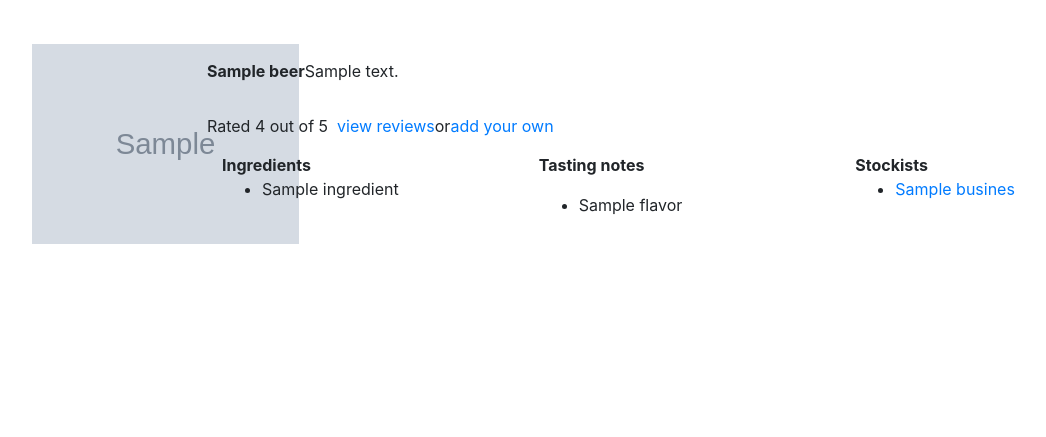
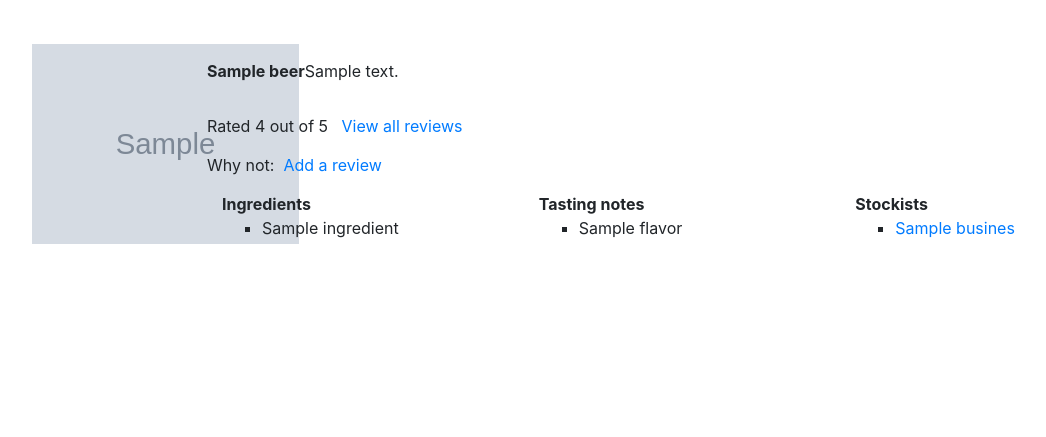
Before and after one commit to David132639/draughtcraft, a Django app: a page that uses templates/dac/beer.html in a window 1280 px wide. Shown: the part 56-493 px from the top of the page, without its empty margins (53-1099 px from the left). Run offline with Django 3.2, Linux system fonts and the light colour scheme; a user stored in the database is signed in; tables that the repository leaves empty hold one stand-in row (values such as "Sample post"); grey boxes marked "Sample" are stand-in pictures; some libraries are stand-ins or nearby versions.

Commit message:
More frontend tinkering, pub page more or less done

```diff
--- a/static/masterstyle.css
+++ b/static/masterstyle.css
@@ -40,6 +40,7 @@ body {
   display: block;
   margin-left: auto;
   margin-right: auto;
+  padding-right: 20px;
 }
 
 .row{
@@ -62,3 +63,7 @@ h2 {
   margin-left: auto;
   margin-right: auto;
 }
+
+ul{
+  list-style-type: square;
+}
--- a/templates/dac/beer.html
+++ b/templates/dac/beer.html
@@ -17,14 +17,15 @@
         <div class="row">
           {% if avg %}
             Rated {{avg|floatformat:-2}} out of 5 &nbsp;
-            <a href="{% url 'beer_reviews' beer.slug %}">view reviews</a>
+            <a href="{% url 'beer_reviews' beer.slug %}">&nbsp;View all reviews</a>
 
           {% else %}
             No reviews yet...
           {% endif %}
+        </div>
+        <div class="row">
           {% if user.is_authenticated %}
-          or
-            <a href="{% url 'beer_add_review' beer.slug %}">add your own</a>
+            Why not: &nbsp; <a href="{% url 'beer_add_review' beer.slug %}">Add a review</a>
           {% endif %}
         </div>
         <div class="row">
@@ -38,13 +39,11 @@
 
           <div class="col-md-4">
             <strong>Tasting notes</strong>
-            <p id="flavours">
-              <ul>
+              <ul id="flavours">
                 {% for flavor in beer.flavors.all %}
                   <li>{{ flavor.name }}</li>
                 {% endfor %}
-              </p>
-            </ul>
+              </ul>
           </div>
 
           <div class="col-md-4">
```
Also changed, not shown: templates/dac/pub.html (+24 -12 lines).
